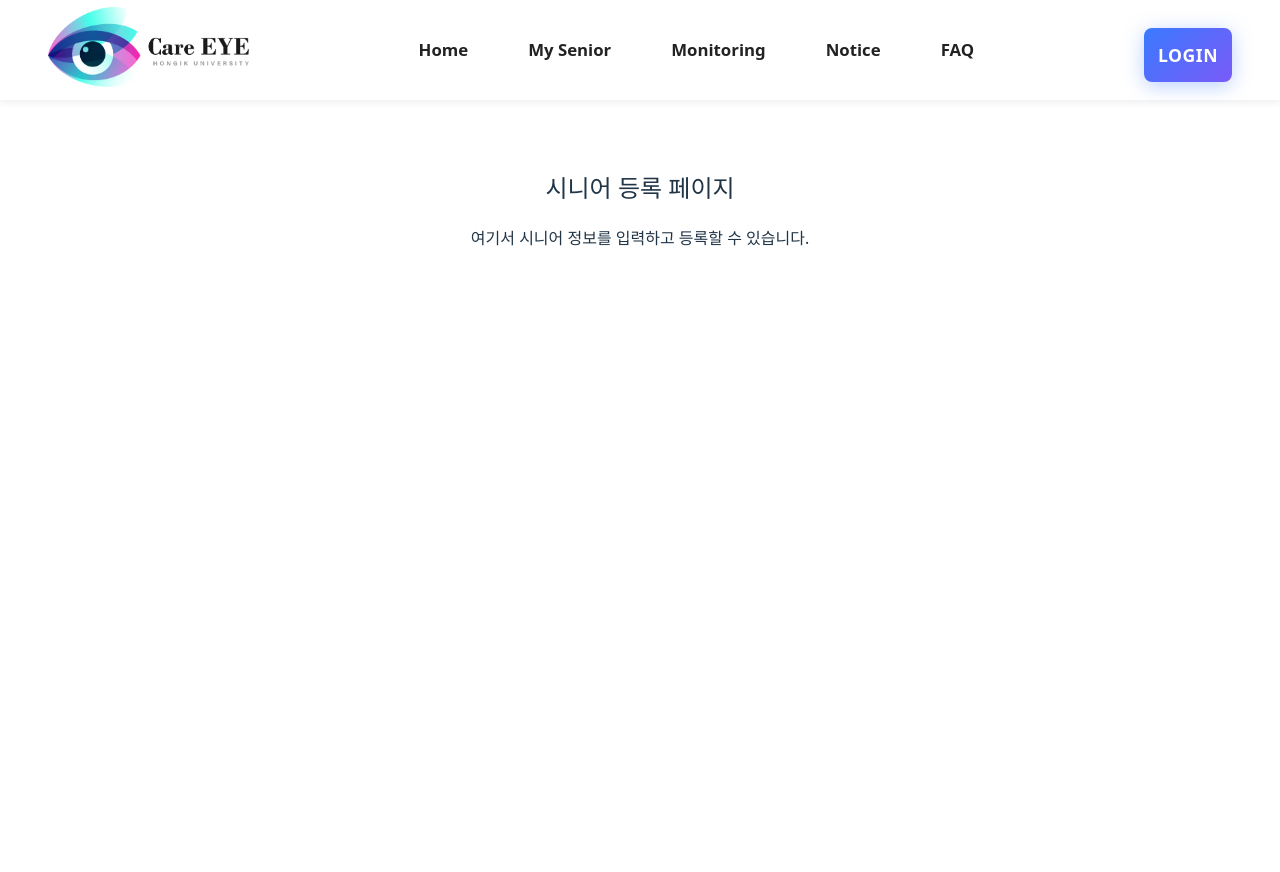
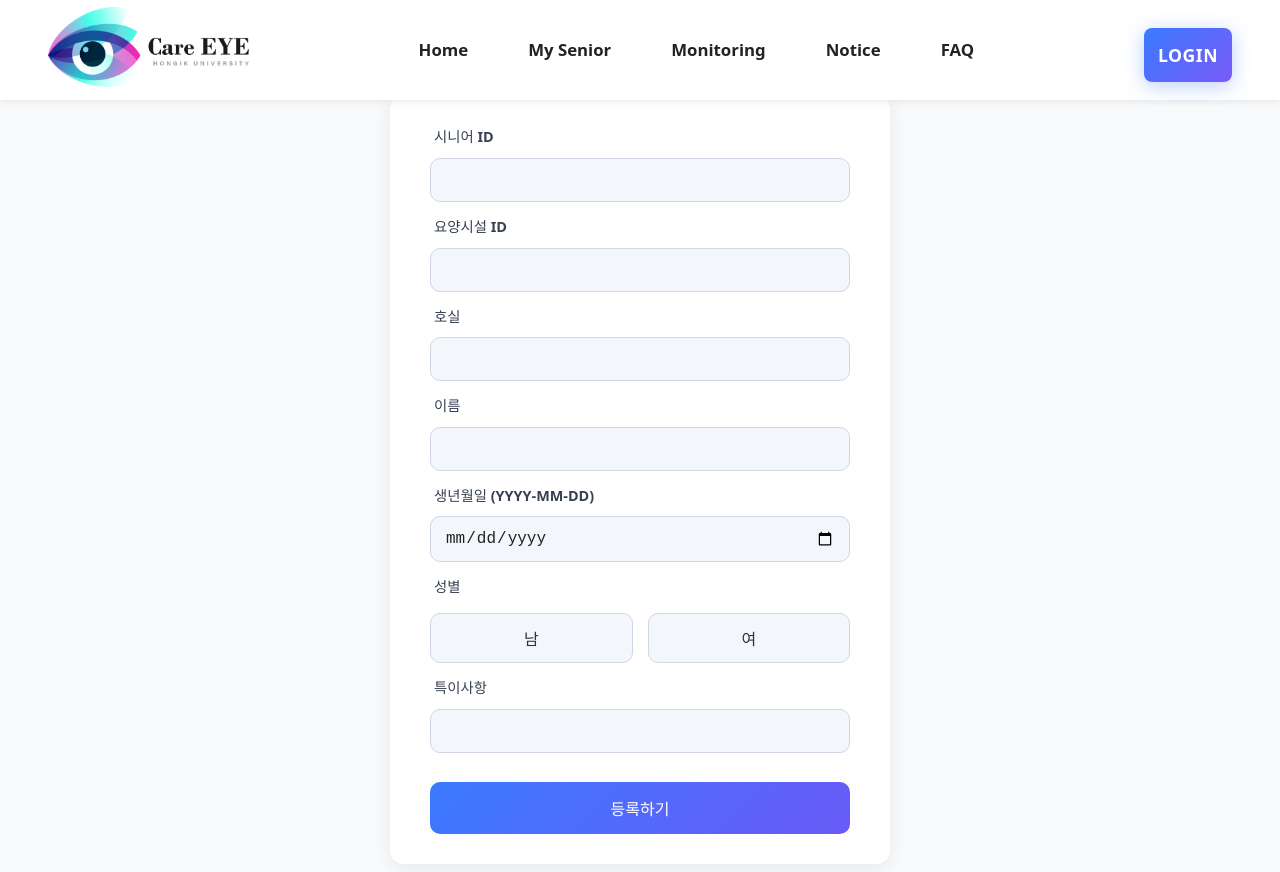
Before and after one commit to hoho715-park/careeye_frontend, a React (Vite) app in the folder careeye/: page /my-senior/register in a window 1280 px wide. Shown: the top 872 px of the page. Before the commit the page ends 800 px from the top, so only its background shows below. Built offline with nearby package versions, Linux system fonts and the light colour scheme.

Commit message:
feat: SeniorRegister 페이지 구현

```diff
--- a/careeye/src/pages/SeniorRegister.jsx
+++ b/careeye/src/pages/SeniorRegister.jsx
@@ -1,10 +1,187 @@
-import React from "react";
+import React, { useState } from "react";
+import { useNavigate } from "react-router-dom";
+import "../styles/SeniorRegister.css";
 
 const SeniorRegister = () => {
+  const [formData, setFormData] = useState({
+    seniorId: "",
+    facilityId: "",
+    room: "",
+    name: "",
+    birthDate: "",
+    gender: "",
+    notes: "",
+  });
+
+  const [submitted, setSubmitted] = useState(false);
+  const navigate = useNavigate();
+
+  const handleChange = (e) => {
+    const { name, value } = e.target;
+    setFormData((prev) => ({
+      ...prev,
+      [name]: value,
+    }));
+  };
+
+  const handleGenderSelect = (gender) => {
+    setFormData((prev) => ({
+      ...prev,
+      gender,
+    }));
+  };
+
+  const handleSubmit = (e) => {
+    e.preventDefault();
+    setSubmitted(true);
+  };
+
+  const handleReset = () => {
+    setFormData({
+      seniorId: "",
+      facilityId: "",
+      room: "",
+      name: "",
+      birthDate: "",
+      gender: "",
+      notes: "",
+    });
+    setSubmitted(false);
+  };
+
   return (
-    <div style={{ paddingTop: "150px", textAlign: "center" }}>
-      <h2>시니어 등록 페이지</h2>
-      <p>여기서 시니어 정보를 입력하고 등록할 수 있습니다.</p>
+    <div className="register-container">
+      {!submitted ? (
+        <form className="register-form" onSubmit={handleSubmit}>
+          {/* 시니어 ID */}
+          <label className="input-label" htmlFor="seniorId">
+            시니어 ID
+          </label>
+          <input
+            id="seniorId"
+            type="text"
+            name="seniorId"
+            value={formData.seniorId}
+            onChange={handleChange}
+            required
+          />
+
+          {/* 요양시설 ID */}
+          <label className="input-label" htmlFor="facilityId">
+            요양시설 ID
+          </label>
+          <input
+            id="facilityId"
+            type="text"
+            name="facilityId"
+            value={formData.facilityId}
+            onChange={handleChange}
+            required
+          />
+
+          {/* 호실 */}
+          <label className="input-label" htmlFor="room">
+            호실
+          </label>
+          <input
+            id="room"
+            type="text"
+            name="room"
+            value={formData.room}
+            onChange={handleChange}
+          />
+
+          {/* 이름 */}
+          <label className="input-label" htmlFor="name">
+            이름
+          </label>
+          <input
+            id="name"
+            type="text"
+            name="name"
+            value={formData.name}
+            onChange={handleChange}
+            required
+          />
+
+          {/* 생년월일 */}
+          <label className="input-label" htmlFor="birthDate">
+            생년월일 (YYYY-MM-DD)
+          </label>
+          <input
+            id="birthDate"
+            type="date"
+            name="birthDate"
+            value={formData.birthDate}
+            onChange={handleChange}
+            required
+          />
+
+          {/* 성별 선택 */}
+          <label className="input-label">성별</label>
+          <div className="gender-select">
+            <button
+              type="button"
+              className={`gender-btn male ${
+                formData.gender === "남" ? "active male" : ""
+              }`}
+              onClick={() => handleGenderSelect("남")}
+            >
+              남
+            </button>
+            <button
+              type="button"
+              className={`gender-btn female ${
+                formData.gender === "여" ? "active female" : ""
+              }`}
+              onClick={() => handleGenderSelect("여")}
+            >
+              여
+            </button>
+          </div>
+
+          {/* 특이사항 */}
+          <label className="input-label" htmlFor="notes">
+            특이사항
+          </label>
+          <input
+            id="notes"
+            type="text"
+            name="notes"
+            value={formData.notes}
+            onChange={handleChange}
+          />
+
+          <button type="submit" className="submit-btn">
+            등록하기
+          </button>
+        </form>
+      ) : (
+        <div className="result-wrapper">
+          <div
+            className={`senior-card ${
+              formData.gender === "여" ? "female-border" : "male-border"
+            }`}
+          >
+            <h3>{formData.name}</h3>
+            <p><strong>시니어 ID:</strong> {formData.seniorId}</p>
+            <p><strong>요양시설 ID:</strong> {formData.facilityId}</p>
+            <p><strong>호실:</strong> {formData.room}</p>
+            <p><strong>생년월일:</strong> {formData.birthDate}</p>
+            <p><strong>성별:</strong> {formData.gender}</p>
+            <p><strong>특이사항:</strong> {formData.notes}</p>
+          </div>
+
+          <div className="button-group">
+            <button className="back-btn" onClick={() => navigate("/my-senior")}>
+              홈으로 돌아가기
+            </button>
+            <button className="reset-btn" onClick={handleReset}>
+              추가 등록하기
+            </button>
+          </div>
+        </div>
+      )}
     </div>
   );
 };
--- /dev/null
+++ b/careeye/src/styles/SeniorRegister.css
@@ -0,0 +1,231 @@
+/* ================================
+   전체 컨테이너
+================================ */
+.register-container {
+  display: flex;
+  flex-direction: column;
+  align-items: center;
+  justify-content: center; /* ✅ 중앙 정렬 */
+  min-height: 100vh;
+  background-color: #f8fafc;
+  padding: 80px 20px;
+}
+
+/* ================================
+   등록 폼
+================================ */
+.register-form {
+  display: flex;
+  flex-direction: column;
+  gap: 14px;
+  width: 100%;
+  max-width: 420px;
+  background: #fff;
+  padding: 30px 40px;
+  border-radius: 14px;
+  box-shadow: 0 4px 20px rgba(0, 0, 0, 0.08);
+}
+
+/* 라벨 */
+.input-label {
+  font-size: 0.9rem;
+  color: #374151;
+  margin-left: 4px;
+  font-weight: 600;
+  margin-bottom: -4px;
+}
+
+/* 입력칸 */
+.register-form input {
+  background-color: #f3f6fa;
+  border: 1.5px solid #d0d7e6;
+  border-radius: 10px;
+  padding: 12px 14px;
+  font-size: 1rem;
+  color: #222;
+  outline: none;
+  transition: all 0.25s ease;
+}
+
+.register-form input:focus {
+  background-color: #ffffff;
+  border-color: #3a7afe;
+  box-shadow: 0 0 8px rgba(58, 122, 254, 0.25);
+}
+
+/* ================================
+   성별 선택
+================================ */
+.gender-select {
+  display: flex;
+  gap: 15px;
+  margin-top: 5px;
+}
+
+.gender-btn {
+  flex: 1;
+  border: 1.5px solid #d0d7e6;
+  background-color: #f3f6fa;
+  border-radius: 10px;
+  padding: 12px 0;
+  font-size: 1rem;
+  color: #333;
+  font-weight: 600;
+  cursor: pointer;
+  transition: all 0.25s ease;
+  outline: none;
+}
+
+.gender-btn:hover {
+  background-color: #e7ecf8;
+}
+
+.gender-btn:focus {
+  outline: none;
+  box-shadow: none;
+}
+
+/* ✅ 남자 버튼 활성화 */
+.gender-btn.active.male {
+  background: linear-gradient(135deg, #6ecbff, #9edbff);
+  color: #fff;
+  border-color: #5db6ff;
+  box-shadow: 0 0 10px rgba(94, 177, 255, 0.4);
+}
+
+/* ✅ 여자 버튼 활성화 */
+.gender-btn.active.female {
+  background: linear-gradient(135deg, #ff92b2, #ffb7cc);
+  color: #fff;
+  border-color: #ff8fa3;
+  box-shadow: 0 0 10px rgba(255, 150, 180, 0.4);
+}
+
+/* 등록 버튼 */
+.submit-btn {
+  background: linear-gradient(135deg, #3a7afe, #6a5af8);
+  color: white;
+  border: none;
+  border-radius: 10px;
+  padding: 14px;
+  font-weight: 600;
+  font-size: 1rem;
+  margin-top: 15px;
+  cursor: pointer;
+  transition: all 0.3s ease;
+}
+
+.submit-btn:hover {
+  background: linear-gradient(135deg, #4c8dff, #7b6dfc);
+  box-shadow: 0 4px 12px rgba(58, 122, 254, 0.4);
+}
+
+/* ================================
+   등록 완료 (카드 뉴스형)
+================================ */
+.result-wrapper {
+  display: flex;
+  flex-direction: column;
+  align-items: center;
+  justify-content: center;
+}
+
+.senior-card {
+  background-color: #f9fbff; /* ✅ 카드뉴스 느낌의 연한 배경 */
+  padding: 40px 50px;
+  border-radius: 20px;
+  box-shadow: 0 6px 25px rgba(0, 0, 0, 0.15);
+  text-align: left;
+  width: 100%;
+  max-width: 500px;
+  transition: all 0.3s ease;
+}
+
+.senior-card:hover {
+  transform: translateY(-3px);
+  box-shadow: 0 10px 30px rgba(0, 0, 0, 0.18);
+}
+
+/* ✅ 성별에 따른 선 색상 */
+.senior-card h3 {
+  font-size: 1.6rem;
+  margin-bottom: 20px;
+  padding-bottom: 10px;
+  border-bottom: 2.5px solid #3a7afe;
+  color: #1e3a8a;
+}
+
+.senior-card.male-border h3 {
+  border-bottom: 2.5px solid #3a7afe;
+}
+
+.senior-card.female-border h3 {
+  border-bottom: 2.5px solid #ff7bac;
+}
+
+.senior-card p {
+  margin: 8px 0;
+  font-size: 1rem;
+  color: #333;
+}
+
+/* 버튼 그룹 중앙 정렬 */
+.button-group {
+  display: flex;
+  justify-content: center;
+  gap: 15px;
+  margin-top: 25px;
+}
+
+/* 홈으로 돌아가기 버튼 */
+.back-btn {
+  background-color: #e5e7eb;
+  color: #111827;
+  border: none;
+  padding: 12px 20px;
+  border-radius: 8px;
+  font-weight: 600;
+  cursor: pointer;
+  transition: background 0.3s ease;
+}
+
+.back-btn:hover {
+  background-color: #d1d5db;
+}
+
+/* 추가 등록하기 버튼 */
+.reset-btn {
+  background-color: #3a7afe;
+  color: white;
+  border: none;
+  padding: 12px 20px;
+  border-radius: 8px;
+  font-weight: 600;
+  cursor: pointer;
+  transition: background 0.3s ease;
+}
+
+.reset-btn:hover {
+  background-color: #295dde;
+}
+
+/* ================================
+   반응형
+================================ */
+@media (max-width: 600px) {
+  .register-form,
+  .senior-card {
+    width: 90%;
+    padding: 25px 25px;
+  }
+
+  .button-group {
+    flex-direction: column;
+    align-items: center;
+  }
+
+  .back-btn,
+  .reset-btn {
+    width: 80%;
+  }
+}
```
